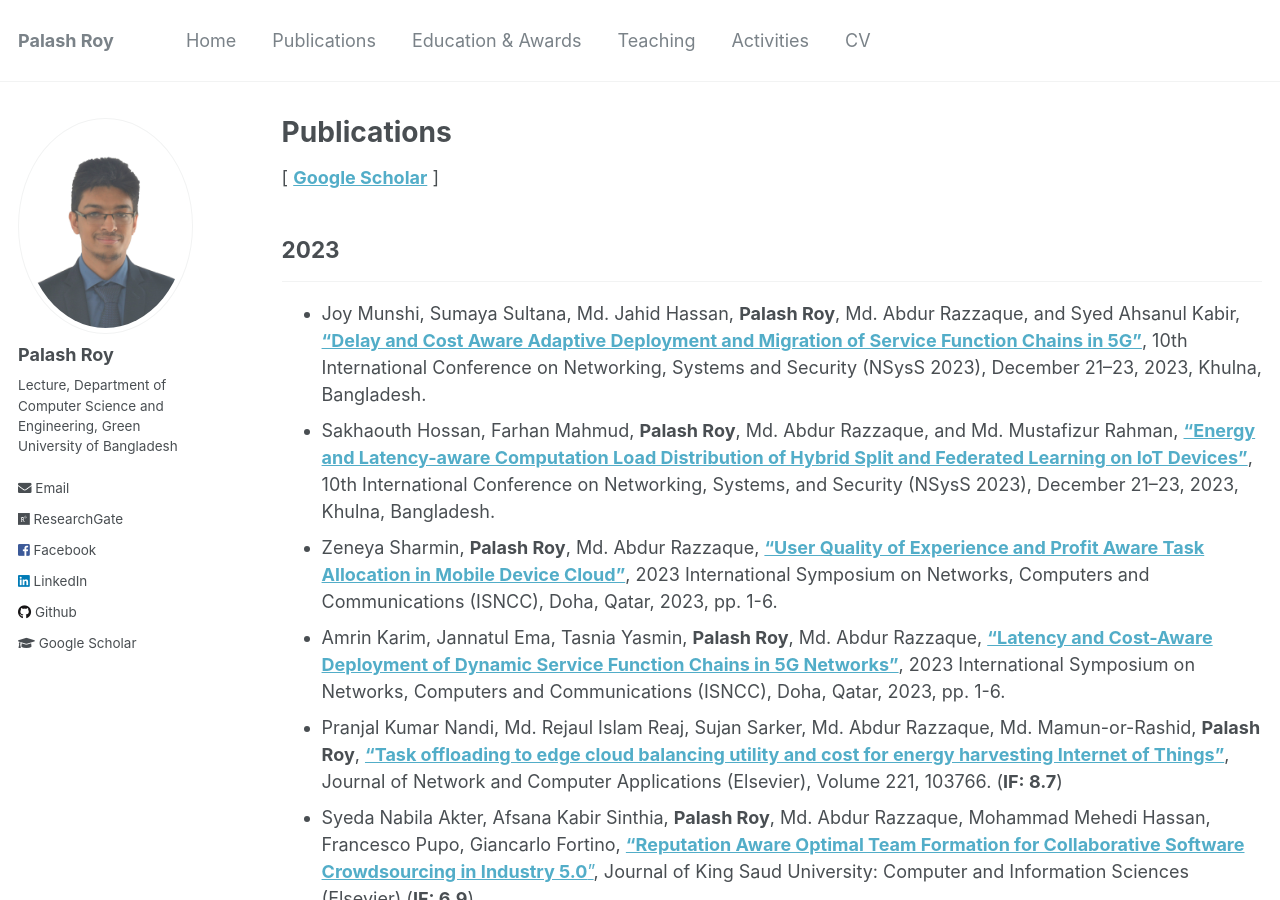
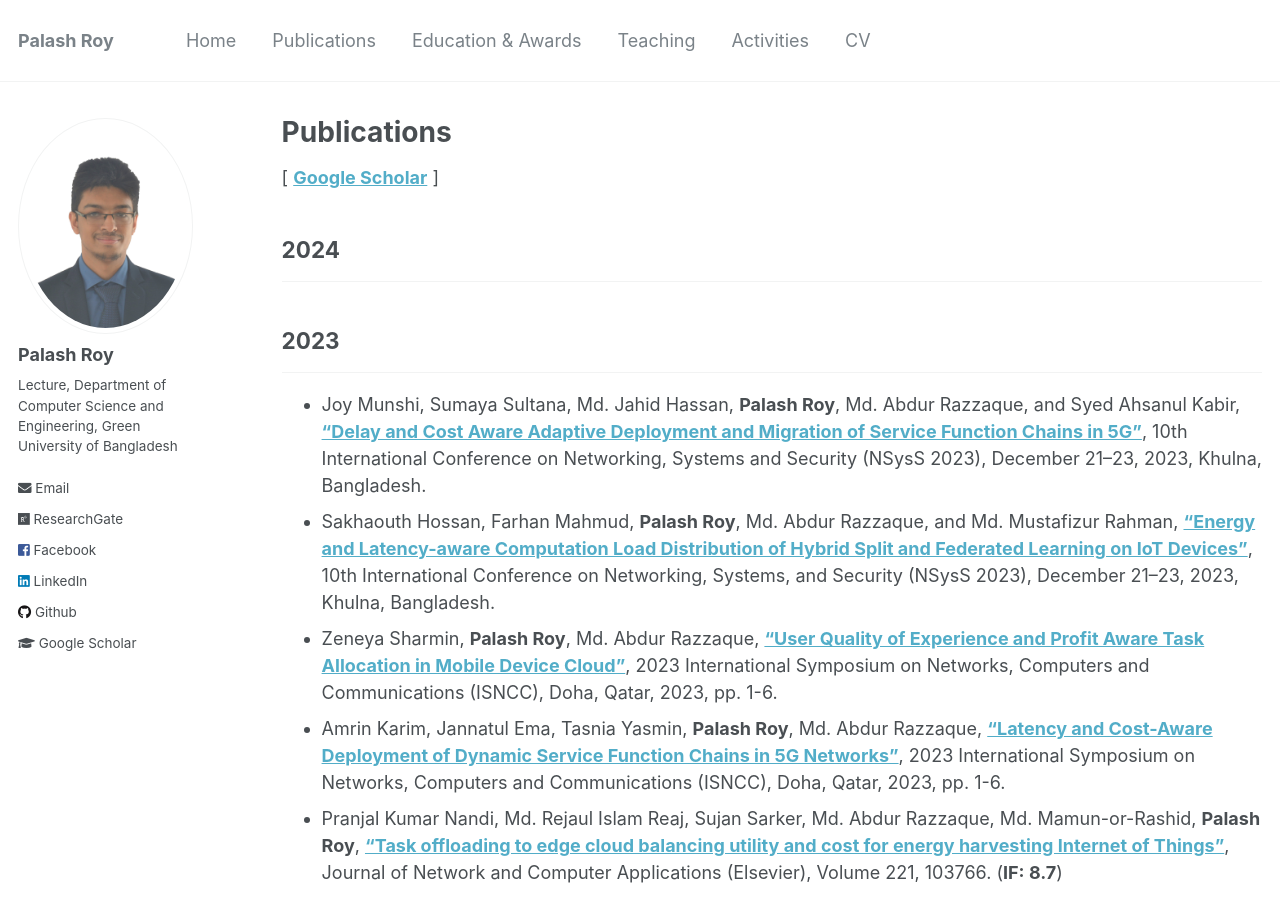
Before and after one commit to PalashRoy975/PalashRoy975.github.io, a Jekyll site: the page built from _pages/publications.md, in a window 1280 px wide and 900 px high. Built offline with Jekyll 4.4.1, drawn with Linux system fonts in a browser that asks for light colours.

Commit message:
Update publications.md
2024 Publication List Added

```diff
--- a/_pages/publications.md
+++ b/_pages/publications.md
@@ -6,6 +6,8 @@ author_profile: true
 ---
 
 [ [**Google Scholar**](https://scholar.google.com/citations?user=6YbqlUkAAAAJ&hl=en&authuser=1) ]
+## 2024
+-----------
 ## 2023
 -----------
 * Joy Munshi, Sumaya Sultana, Md. Jahid Hassan, **Palash Roy**, Md. Abdur Razzaque, and Syed Ahsanul Kabir, [**"Delay and Cost Aware Adaptive Deployment and Migration of Service Function Chains in 5G"**]( https://doi.org/10.1145/3629188.3629196), 10th International Conference on Networking, Systems and Security (NSysS 2023), December 21–23, 2023, Khulna, Bangladesh.
```
